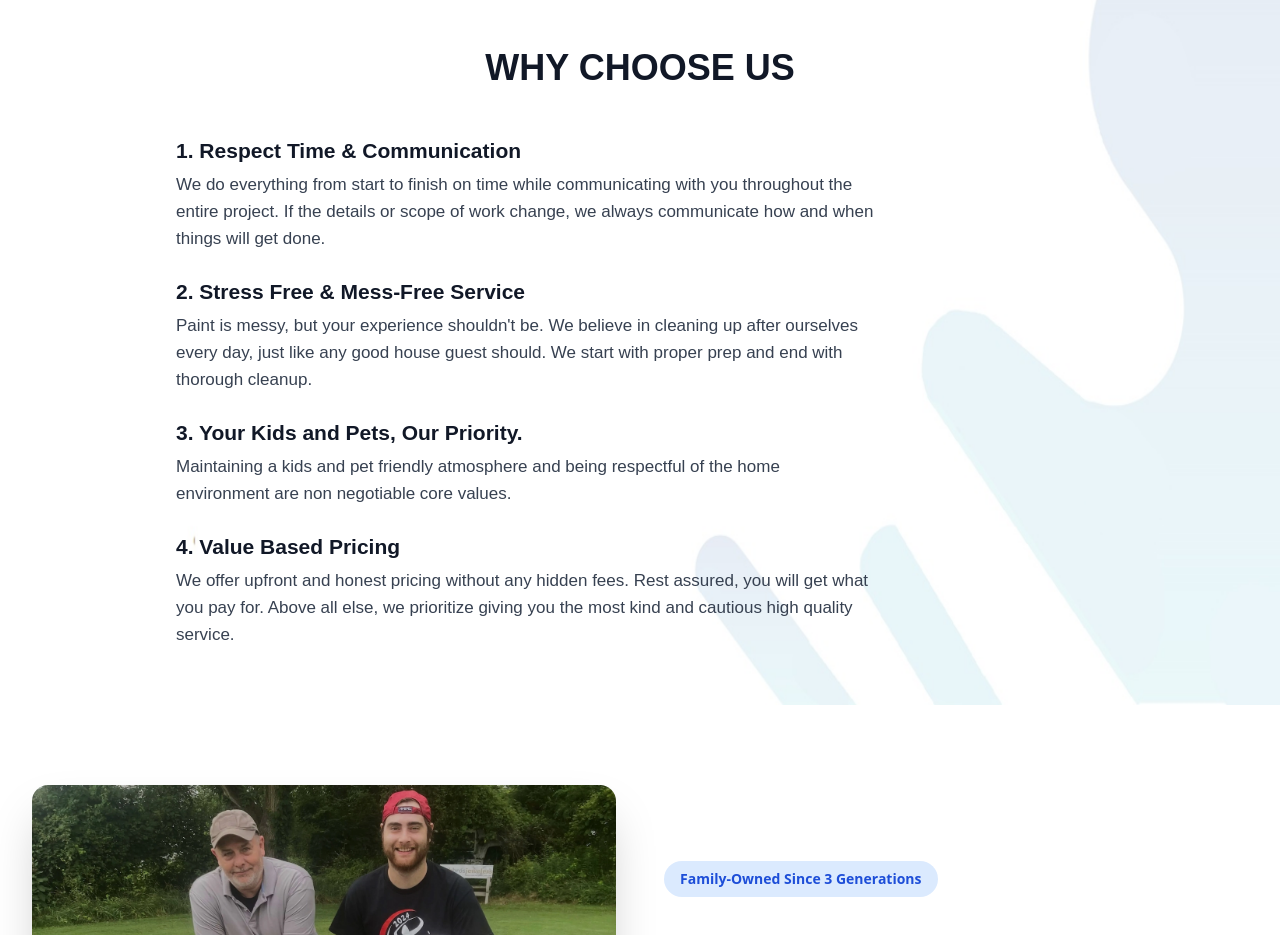
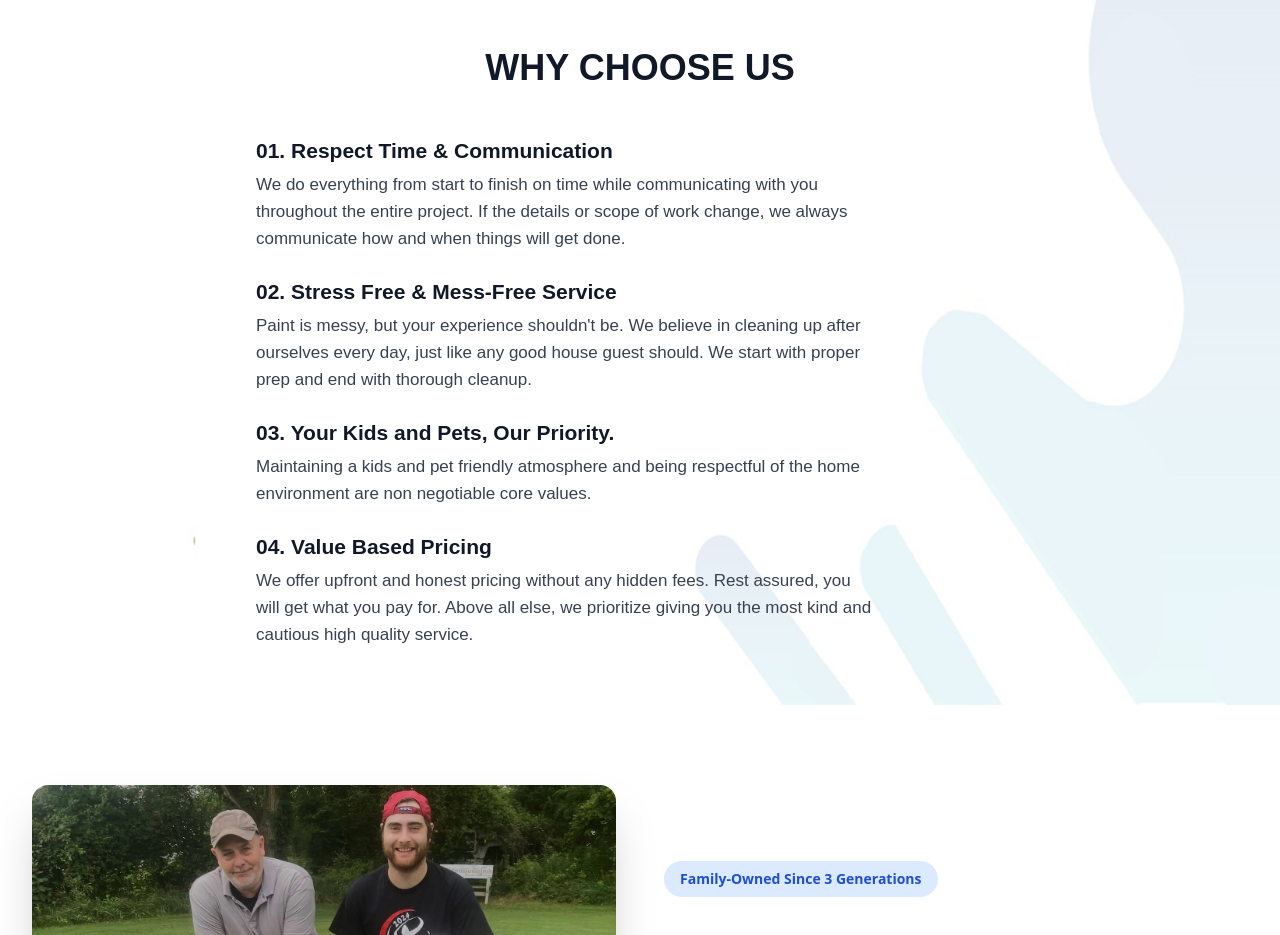
Before and after one commit to sampp37/NewMcCracken, a React (Vite) app: page / in a window 1280 px wide. Shown: the part 1661-2596 px from the top of the page. Built offline with nearby package versions, Linux system fonts and the light colour scheme; no server answers.

Commit message:
Updated App.tsx

```diff
--- a/src/App.tsx
+++ b/src/App.tsx
@@ -238,25 +238,25 @@ function App() {
           </h2>
 
           {/* Items */}
-          <div className="space-y-6" style={{ maxWidth: '700px', marginLeft: '0' }}>
+          <div className="space-y-6" style={{ maxWidth: '700px', marginLeft: '0', paddingLeft: '80px' }}>
             {[
               {
-                num: '1.',
+                num: '01.',
                 title: 'Respect Time & Communication',
                 body: 'We do everything from start to finish on time while communicating with you throughout the entire project. If the details or scope of work change, we always communicate how and when things will get done.',
               },
               {
-                num: '2.',
+                num: '02.',
                 title: 'Stress Free & Mess-Free Service',
                 body: "Paint is messy, but your experience shouldn't be. We believe in cleaning up after ourselves every day, just like any good house guest should. We start with proper prep and end with thorough cleanup.",
               },
               {
-                num: '3.',
+                num: '03.',
                 title: 'Your Kids and Pets, Our Priority.',
                 body: 'Maintaining a kids and pet friendly atmosphere and being respectful of the home environment are non negotiable core values.',
               },
               {
-                num: '4.',
+                num: '04.',
                 title: 'Value Based Pricing',
                 body: 'We offer upfront and honest pricing without any hidden fees. Rest assured, you will get what you pay for. Above all else, we prioritize giving you the most kind and cautious high quality service.',
               },
```
